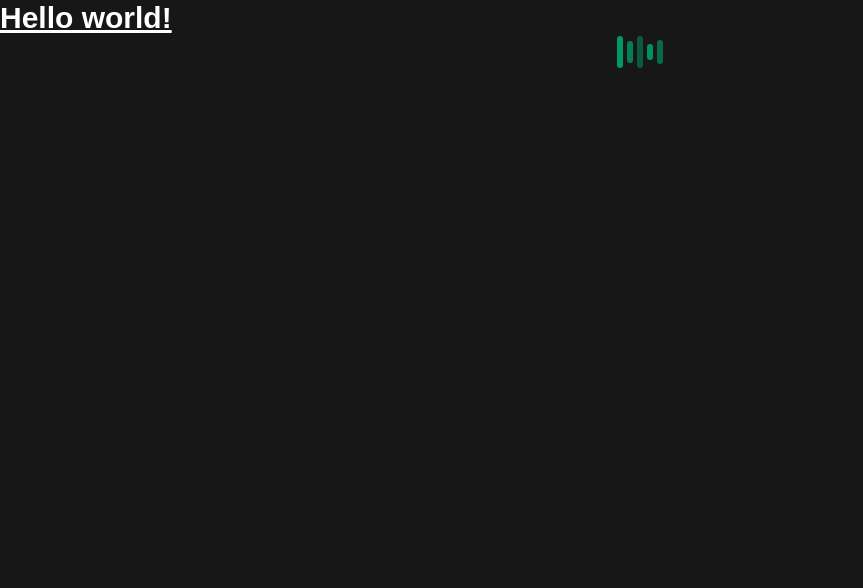
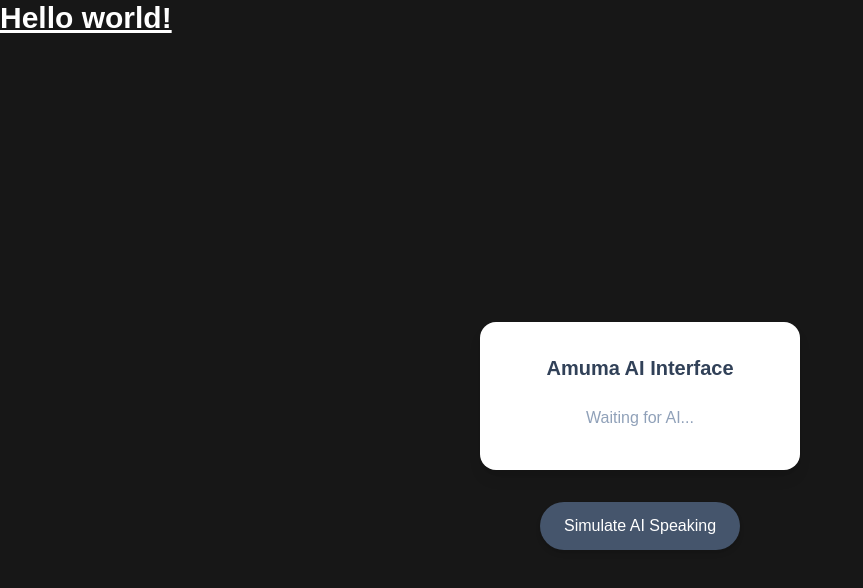
Before and after one commit to JohnLloydCanoy/amuma-ai, a Next.js app in the folder client/: page /Home in a window 1280 px wide. Shown: the top 588 px of the page, without its empty margins (0-863 px from the left). Built offline with nearby package versions, Linux system fonts and the light colour scheme.

Commit message:
created asimple function to test the component

```diff
--- a/client/app/Home/page.tsx
+++ b/client/app/Home/page.tsx
@@ -8,7 +8,22 @@ export default function HomePage() {
     return (
         <>
         <h1 className="text-3xl font-bold underline">Hello world!</h1>
-        <VoiceVisualizer isSpeaking={true} />
-        </>
+        <div className="flex flex-col items-center justify-center min-h-screen  gap-8">
+
+        <div className="p-8 bg-white rounded-2xl shadow-lg flex flex-col items-center gap-6 w-80">
+            <h2 className="text-xl font-semibold text-slate-700">Amuma AI Interface</h2>
+
+            <VoiceVisualizer isSpeaking={isSpeaking} />
+        </div>
+
+        <button
+            onClick={() => setIsSpeaking(!isSpeaking)}
+            className="px-6 py-3 bg-slate-600 text-white rounded-full font-medium hover:bg-slate-700 transition-colors shadow-md"
+        >
+            {isSpeaking ? "Stop AI Speech" : "Simulate AI Speaking"}
+        </button>
+
+        </div>
+            </>
     );
 }
```
